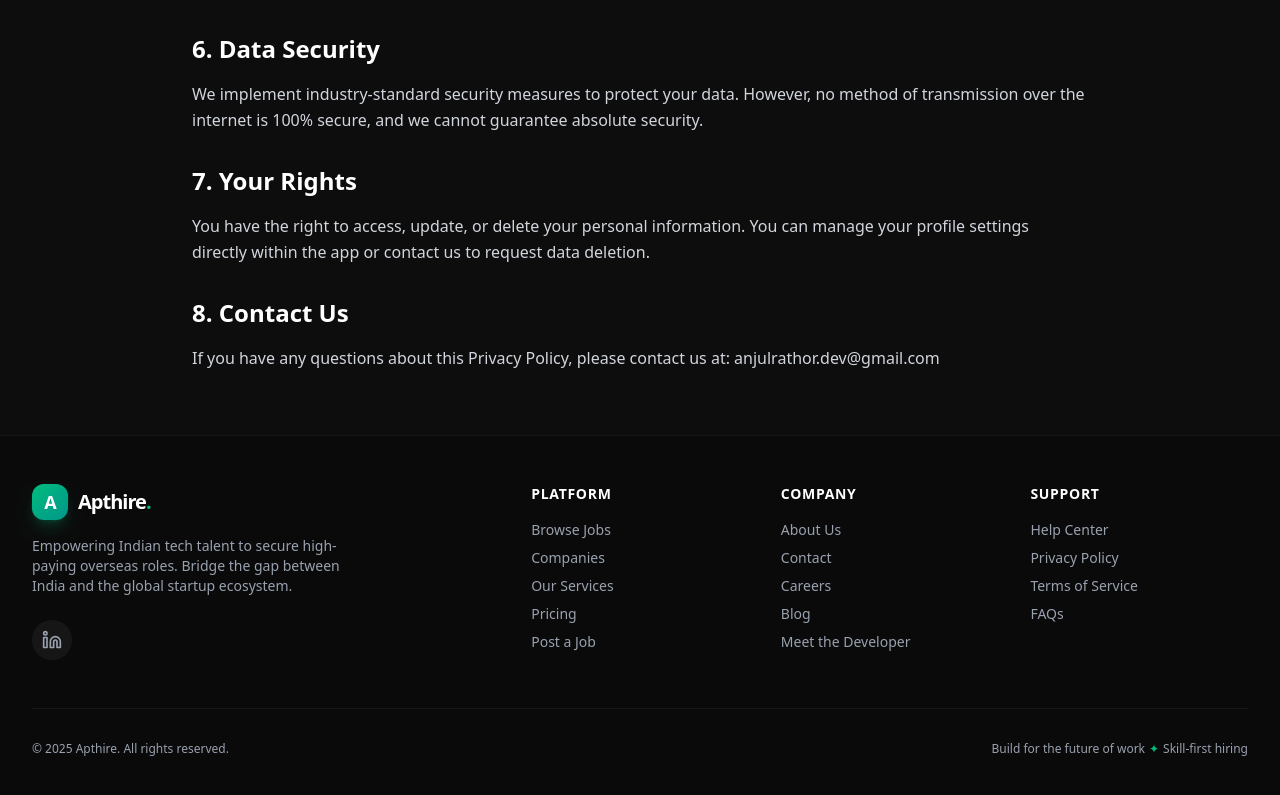
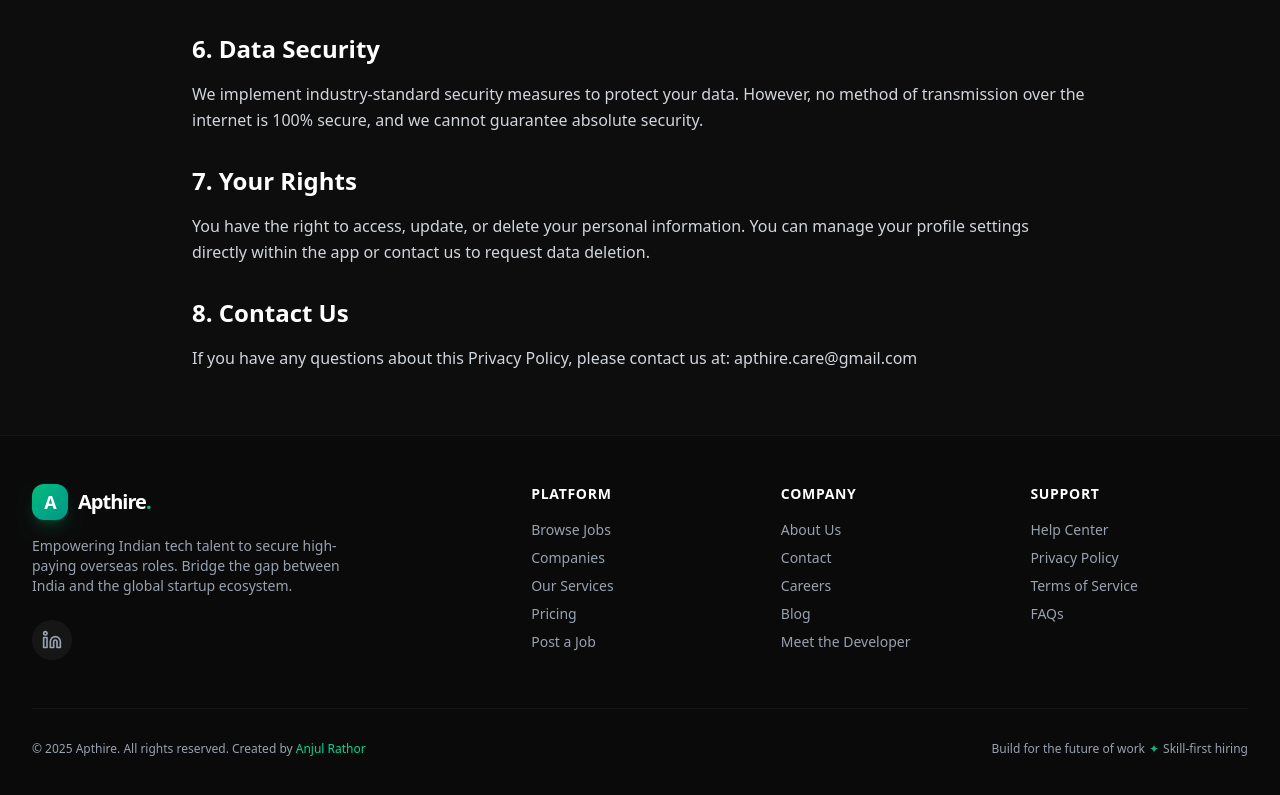
Before and after one commit to anjulrathor/apthire, a Next.js app: page /privacy in a window 1280 px wide. Shown: the part 1304-2099 px from the top of the page. Built offline with nearby package versions, Linux system fonts and the light colour scheme.

Commit message:
Update contact email to apthire.care@gmail.com and add developer credit in footer

```diff
--- a/src/app/contact/page.jsx
+++ b/src/app/contact/page.jsx
@@ -3,7 +3,7 @@ import { useEffect, useState } from "react";
 import { motion, AnimatePresence } from "framer-motion";
 import { Linkedin, Mail, MapPin, ArrowRight } from "lucide-react";
 
-const EMAIL = "anjulrathor.dev@gmail.com";
+const EMAIL = "apthire.care@gmail.com";
 const LINKEDIN = "https://www.linkedin.com/in/anjulrathor/";
 const API_BASE_URL = process.env.NEXT_PUBLIC_API_BASE_URL || 'http://localhost:5001';
 
--- a/src/app/privacy/page.jsx
+++ b/src/app/privacy/page.jsx
@@ -77,7 +77,7 @@ export default function PrivacyPolicyPage() {
 
           <h2 className="text-2xl font-bold text-white font-head mt-8">8. Contact Us</h2>
           <p>
-            If you have any questions about this Privacy Policy, please contact us at: anjulrathor.dev@gmail.com
+            If you have any questions about this Privacy Policy, please contact us at: apthire.care@gmail.com
           </p>
         </section>
       </div>
--- a/src/app/terms/page.jsx
+++ b/src/app/terms/page.jsx
@@ -60,7 +60,7 @@ export default function TermsPage() {
 
           <h2 className="text-2xl font-bold text-white font-head mt-8">9. Contact</h2>
           <p>
-            For any legal notices or questions regarding these terms, please contact: anjulrathor.dev@gmail.com
+            For any legal notices or questions regarding these terms, please contact: apthire.care@gmail.com
           </p>
         </section>
       </div>
--- a/src/components/layout/Footer.jsx
+++ b/src/components/layout/Footer.jsx
@@ -68,7 +68,7 @@ export default function Footer() {
         </div>
 
         <div className="mt-12 pt-8 border-t border-white/5 flex flex-col md:flex-row justify-between items-center space-y-4 md:space-y-0 text-xs">
-          <p>© {new Date().getFullYear()} Apthire. All rights reserved.</p>
+          <p>© {new Date().getFullYear()} Apthire. All rights reserved. Created by <a href="https://www.anjulrathor.com" target="_blank" rel="noopener noreferrer" className="text-emerald-400 hover:text-emerald-300 transition-colors">Anjul Rathor</a></p>
           <p className="flex items-center gap-1">
             Build for the future of work <span className="text-emerald-500">✦</span> Skill-first hiring
           </p>
```
